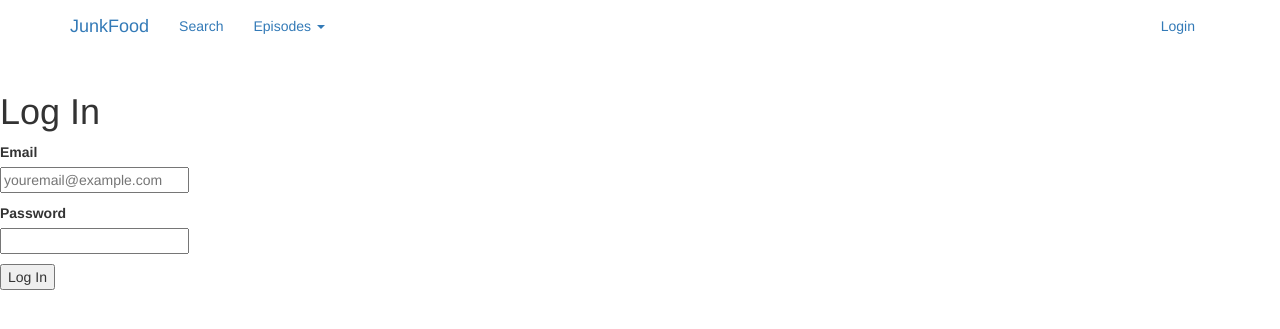
After one commit to mrbarge/junkfood, a Flask app: page /auth/login in a window 1280 px wide. The commit adds this page. Shown: the top 329 px of the page. Run offline with Flask 2, Linux system fonts and the light colour scheme; some libraries are stand-ins or nearby versions.

Commit message:
Adding user auth models and direct-to-episode viewing

```diff
--- /dev/null
+++ b/junkfood/auth/__init__.py
@@ -0,0 +1,34 @@
+from junkfood.auth.forms import LoginForm
+from junkfood.models import User
+from flask import Blueprint, redirect, url_for, request, flash, render_template
+from flask_login import login_required, logout_user, current_user, login_user, login_manager
+
+# Blueprint Configuration
+auth_bp = Blueprint(
+    'auth_bp', __name__,
+    template_folder='templates',
+    static_folder='static', static_url_path='assets')
+
+
+@auth_bp.route('/login', methods=['GET', 'POST'])
+def login():
+    if current_user.is_authenticated:
+        return redirect(url_for('base_bp.home'))
+
+    form = LoginForm()
+    if form.validate_on_submit():
+        user = User.query.filter_by(email=form.email.data).first()
+        if user and user.check_password(password=form.password.data):
+            login_user(user)
+            next_page = request.args.get('next')
+            return redirect(next_page or url_for('base_bp.home'))
+        flash('Invalid username/password combination')
+        return redirect(url_for('auth_bp.login'))
+    return render_template('auth/login.html', form=form)
+
+
+@auth_bp.route("/logout")
+@login_required
+def logout():
+    logout_user()
+    return redirect(url_for('auth_bp.login'))
--- /dev/null
+++ b/junkfood/auth/forms.py
@@ -0,0 +1,9 @@
+from flask_wtf import FlaskForm
+from wtforms import StringField, PasswordField, SubmitField
+from wtforms.validators import DataRequired, Email
+
+
+class LoginForm(FlaskForm):
+    email = StringField('Email',validators=[DataRequired(),Email(message='Enter a valid email address.')])
+    password = PasswordField('Password', validators=[DataRequired()])
+    submit = SubmitField('Log In')
--- a/junkfood/base/__init__.py
+++ b/junkfood/base/__init__.py
@@ -5,5 +5,5 @@ base_bp = Blueprint('base_bp', __name__)
 
 
 @base_bp.route('/')
-def base():
+def home():
     return render_template('base/home.html')
--- /dev/null
+++ b/junkfood/templates/auth/login.html
@@ -0,0 +1,54 @@
+{% extends 'layout.html' %}
+
+{% block app_content %}
+
+  <div class="form-wrapper">
+
+    {% for message in get_flashed_messages() %}
+      <div class="alert alert-warning">
+        <button type="button" class="close" data-dismiss="alert">&times;</button>
+        {{ message }}
+      </div>
+    {% endfor %}
+
+    <h1>Log In</h1>
+
+    <form method="POST" action="">
+      {{ form.csrf_token }}
+
+      <p>
+      <fieldset class="email">
+        {{ form.email.label }}<br>
+        {{ form.email(placeholder='youremail@example.com') }}
+        {% if form.email.errors %}
+          <ul class="errors">
+            {% for error in form.email.errors %}
+              <li>{{ error }}</li>{% endfor %}
+          </ul>
+        {% endif %}
+      </fieldset>
+      </p>
+
+      <p>
+      <fieldset class="password">
+        {{ form.password.label }}<br>
+        {{ form.password }}
+        {% if form.email.errors %}
+          <ul class="errors">
+            {% for error in form.password.errors %}
+              <li>{{ error }}</li>{% endfor %}
+          </ul>
+        {% endif %}
+      </fieldset>
+      </p>
+
+      <p>
+      <div class="submit-button">
+        {{ form.submit }}
+      </div>
+      </p>
+
+    </form>
+  </div>
+
+{% endblock %}
--- a/junkfood/templates/episode/view.html
+++ b/junkfood/templates/episode/view.html
@@ -74,7 +74,7 @@
     </p>
 
     <div class="transcript">
-        <div>
+        <div id="tc_0">
 
             <table class="styled-table">
                 <tr>
@@ -87,6 +87,7 @@
                 {% for t in transcripts %}
                     <tr>
                         <td>
+                            <div id="tc_{{ t.timecode_secs }}">
                             <button class="player-src"
                                     data-src="{{ episode.media }}#t={{ t.timecode_secs }}"
                                     data-timecode="{{ t.timecode_secs }}"
@@ -97,6 +98,7 @@
                                     </svg>
                                 </div>
                             </button>
+                            </div>
                         </td>
                         <td>
                             {{ t.timecode }}
--- a/junkfood/templates/layout.html
+++ b/junkfood/templates/layout.html
@@ -1,6 +1,9 @@
 {% extends 'header.html' %}
 
 {% block content %}
+
+    {% include 'navbar.html' %}
+
     <div class="container">
         {% with messages = get_flashed_messages() %}
             {% if messages %}
--- /dev/null
+++ b/junkfood/templates/navbar.html
@@ -0,0 +1,36 @@
+{% block navbar %}
+    <nav  class="navbar navbar-light bg-light static-top">
+        <div class="container">
+            <div class="navbar-header">
+                <button type="button" class="navbar-toggle collapsed" data-toggle="collapse"
+                        data-target="#bs-example-navbar-collapse-1" aria-expanded="false">
+                    <span class="sr-only">Toggle navigation</span>
+                    <span class="icon-bar"></span>
+                    <span class="icon-bar"></span>
+                    <span class="icon-bar"></span>
+                </button>
+                <a class="navbar-brand" href="{{ url_for('base_bp.home') }}">JunkFood</a>
+            </div>
+            <div class="collapse navbar-collapse" id="bs-example-navbar-collapse-1">
+                <ul class="nav navbar-nav">
+                    <li><a href="{{ url_for('search_bp.search') }}">Search</a></li>
+                    <li class="dropdown">
+                        <a href="#" class="dropdown-toggle" data-toggle="dropdown">Episodes <span class="caret"></span></a>
+                        <ul class="dropdown-menu" role="menu">
+                            <li><a href="{{ url_for('episode_bp.home') }}">List all episodes</a></li>
+                            <li><a href="{{ url_for('episode_bp.random') }}">Random episode</a></li>
+                        </ul>
+                    </li>
+                </ul>
+                <ul class="nav navbar-nav navbar-right">
+                    {% if current_user.is_anonymous %}
+                        <li><a href="{{ url_for('auth_bp.login') }}">Login</a></li>
+                    {% else %}
+                        <li><a href="{{ url_for('admin_bp.list') }}">Moderation</a></li>
+                        <li><a href="{{ url_for('auth_bp.logout') }}">Logout</a></li>
+                    {% endif %}
+                </ul>
+            </div>
+        </div>
+    </nav>
+{% endblock %}
--- a/requirements.txt
+++ b/requirements.txt
@@ -3,6 +3,7 @@ Flask-Bootstrap==3.3.7.1
 Flask-SQLAlchemy==2.4.4
 Flask-Migrate==2.5.2
 Flask-WTF==0.14.3
+Flask-Login==0.5.0
 SQLAlchemy==1.3.18
 psycopg2==2.8.4
 fuzzywuzzy==0.18.0
```
Also changed, not shown: junkfood/__init__.py (+6 -1 lines), junkfood/episode/__init__.py (+11 -2 lines), junkfood/models.py (+72 -2 lines), junkfood/templates/base/home.html (+4 -3 lines).
